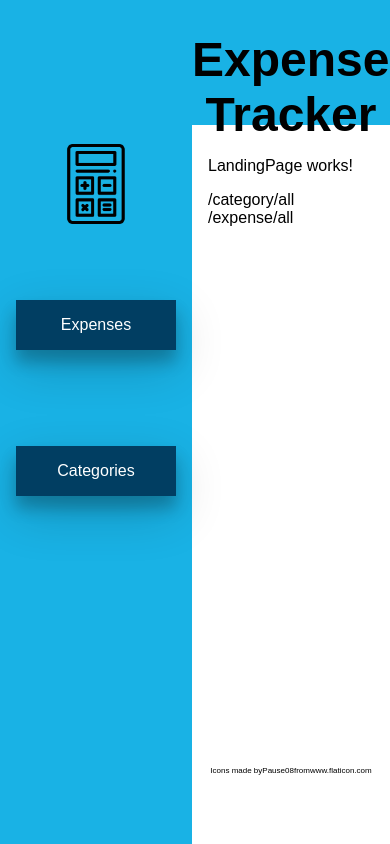
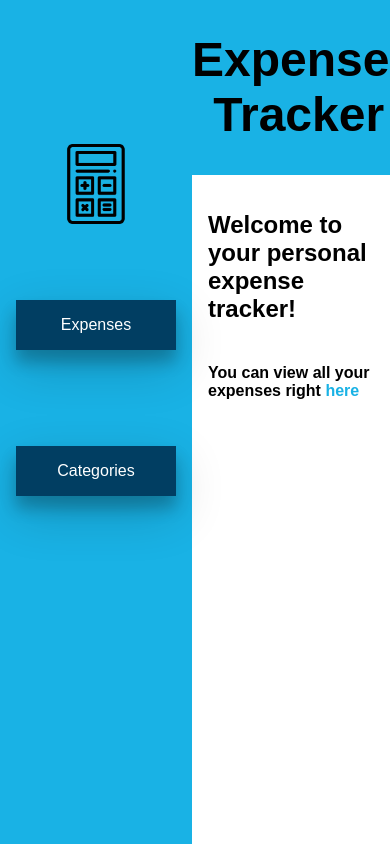
Before and after one commit to anedomansky/expense-tracker, a React app in the folder frontend/: page / in a window 390 px wide. Shown: the top 844 px of the page. Built offline with nearby package versions, Linux system fonts and the light colour scheme.

Commit message:
Worked on the responsiveness of the page. Added a NotFoundPage.

```diff
--- a/frontend/src/components/app/App.scss
+++ b/frontend/src/components/app/App.scss
@@ -1,7 +1,7 @@
 .content {
     display: grid;
-    grid-template-columns: repeat(6, 1fr);
-    grid-auto-rows: minmax(125px, auto);
+    grid-template-columns: repeat(auto-fill, 1fr);
+    grid-auto-rows: minmax(175px, auto);
     grid-template-areas:
         "menu header header header header header"
         "menu main main main main main"
--- a/frontend/src/components/category/list/CategoryList.tsx
+++ b/frontend/src/components/category/list/CategoryList.tsx
@@ -54,7 +54,6 @@ class CategoryList extends React.PureComponent<{}, State> {
                     <tr>
                         <th>ID</th>
                         <th>Name</th>
-                        <th>Action</th>
                     </tr>
                 </thead>
                 <tbody>
--- a/frontend/src/components/common/list/List.scss
+++ b/frontend/src/components/common/list/List.scss
@@ -14,6 +14,7 @@
 
     & .list-items__table {
         width: 50%;
+        // max-width: 100%;
         text-align: center;
         border-collapse: collapse;
 
--- a/frontend/src/components/expense/add/ExpenseAdd.tsx
+++ b/frontend/src/components/expense/add/ExpenseAdd.tsx
@@ -4,7 +4,6 @@ import Add from '../../common/add/Add';
 import CategoryService from '../../category/service/CategoryService';
 import { ICategory } from '../../../interfaces/ICategory';
 
-// TODO: implement - centered <form>
 interface State {
     successMessage: string;
     description: string;
@@ -36,7 +35,7 @@ class ExpenseAdd extends React.PureComponent<{}, State> {
         this.setState({
             successMessage: response.success,
             description: '',
-            amount: '',
+            amount: 0,
         });
     }
 
--- a/frontend/src/components/expense/list/ExpenseList.tsx
+++ b/frontend/src/components/expense/list/ExpenseList.tsx
@@ -55,7 +55,7 @@ class ExpenseList extends React.PureComponent<{}, State> {
                     <tr>
                         <th>ID</th>
                         <th>Text</th>
-                        <th>Amount</th>
+                        <th>Amount in €</th>
                         <th>Category</th>
                         <th>Date</th>
                     </tr>
--- a/frontend/src/components/expense/service/ExpenseService.ts
+++ b/frontend/src/components/expense/service/ExpenseService.ts
@@ -53,6 +53,8 @@ class ExpenseService {
         const response = responseRaw.json();
         return response;
     }
+
+    // TODO: implement /update
 }
 
 export default ExpenseService;
--- /dev/null
+++ b/frontend/src/components/landingpage/LandingPage.scss
@@ -0,0 +1,9 @@
+.landing-page {
+    display: flex;
+    flex-direction: column;
+    align-items: center;
+
+    & .landing-page__link {
+        color: rgb(25,178,229);
+    }
+}
--- a/frontend/src/components/landingpage/LandingPage.tsx
+++ b/frontend/src/components/landingpage/LandingPage.tsx
@@ -1,14 +1,15 @@
 import React from 'react';
 import { Link } from 'react-router-dom';
+import './LandingPage.scss';
 
-// TODO: implement me
 const LandingPage: React.FC = () => (
-    <div>
-        <p>LandingPage works!</p>
-        <Link to="/category/all">/category/all</Link>
-        <br />
-        <Link to="/expense/all">/expense/all</Link>
-    </div>
+    <section className="landing-page">
+        <h1>Welcome to your personal expense tracker!</h1>
+        <h4>
+            You can view all your expenses right
+            <Link to="/expense/all" className="landing-page__link"> here</Link>
+        </h4>
+    </section>
 );
 
 export default LandingPage;
--- /dev/null
+++ b/frontend/src/components/notfoundpage/NotFoundPage.scss
@@ -0,0 +1,9 @@
+.not-found-page {
+    display: flex;
+    flex-direction: column;
+    align-items: center;
+
+    & .not-found-page__link {
+        color: rgb(25,178,229);
+    }
+}
--- /dev/null
+++ b/frontend/src/components/notfoundpage/NotFoundPage.tsx
@@ -0,0 +1,15 @@
+import React from 'react';
+import { Link } from 'react-router-dom';
+import './NotFoundPage.scss';
+
+const NotFoundPage: React.FC = () => (
+    <section className="not-found-page">
+        <h1>Sorry, page not found</h1>
+        <h4>
+            Return to the
+            <Link to="/" className="not-found-page__link"> landing page</Link>
+        </h4>
+    </section>
+);
+
+export default NotFoundPage;
--- a/frontend/src/routes.ts
+++ b/frontend/src/routes.ts
@@ -4,8 +4,8 @@ import ExpenseList from './components/expense/list/ExpenseList';
 import ExpenseAdd from './components/expense/add/ExpenseAdd';
 import CategoryList from './components/category/list/CategoryList';
 import CategoryAdd from './components/category/add/CategoryAdd';
+import NotFoundPage from './components/notfoundpage/NotFoundPage';
 
-// TODO: implement Not found page
 const routes: RouteConfig[] = [
     {
         component: LandingPage,
@@ -28,6 +28,9 @@ const routes: RouteConfig[] = [
         component: ExpenseAdd,
         path: '/expense/add',
     },
+    {
+        component: NotFoundPage,
+    },
 ];
 
 export default routes;
```
